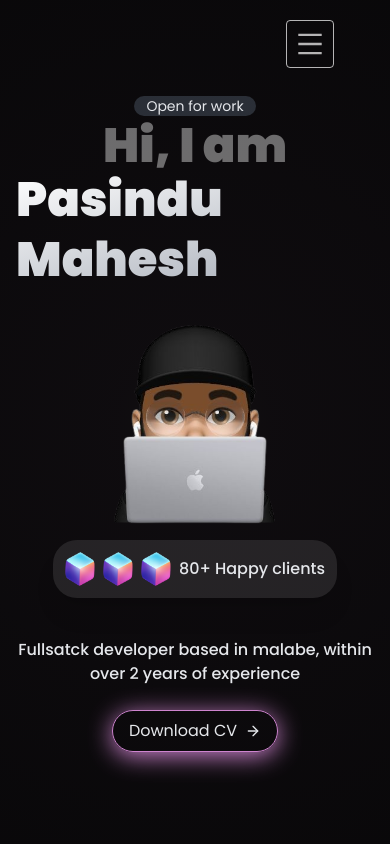
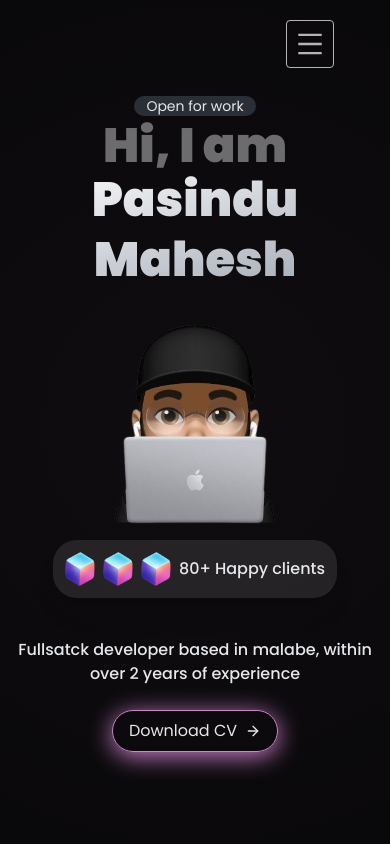
Before and after one commit to pasindu-mahesh/portfolio-next, a Next.js app: page / in a window 390 px wide. Shown: the top 844 px of the page. Built offline with nearby package versions, Linux system fonts and the light colour scheme.

Commit message:
fix: responsiv error fix

```diff
--- a/components/hero.tsx
+++ b/components/hero.tsx
@@ -38,9 +38,9 @@ export const Hero = () => {
                 <span className="mb-1.5 inline-block rounded-full bg-gray-600/50 px-3 text-sm">
                     Open for work
                 </span>
-                <h1 className="text-white/40 text-5xl md:text-7xl font-black">Hi, I am</h1>
+                <h1 className="text-white/40 text-5xl md:text-7xl font-black text-center">Hi, I am</h1>
                <h1 className="max-w-3xl bg-gradient-to-br from-white to-gray-400 font-black leading-tight
-                text-transparent bg-clip-text text-5xl md:text-7xl"
+                text-transparent bg-clip-text text-5xl md:text-7xl text-center"
                 >
                      Pasindu Mahesh
                 </h1>
```
